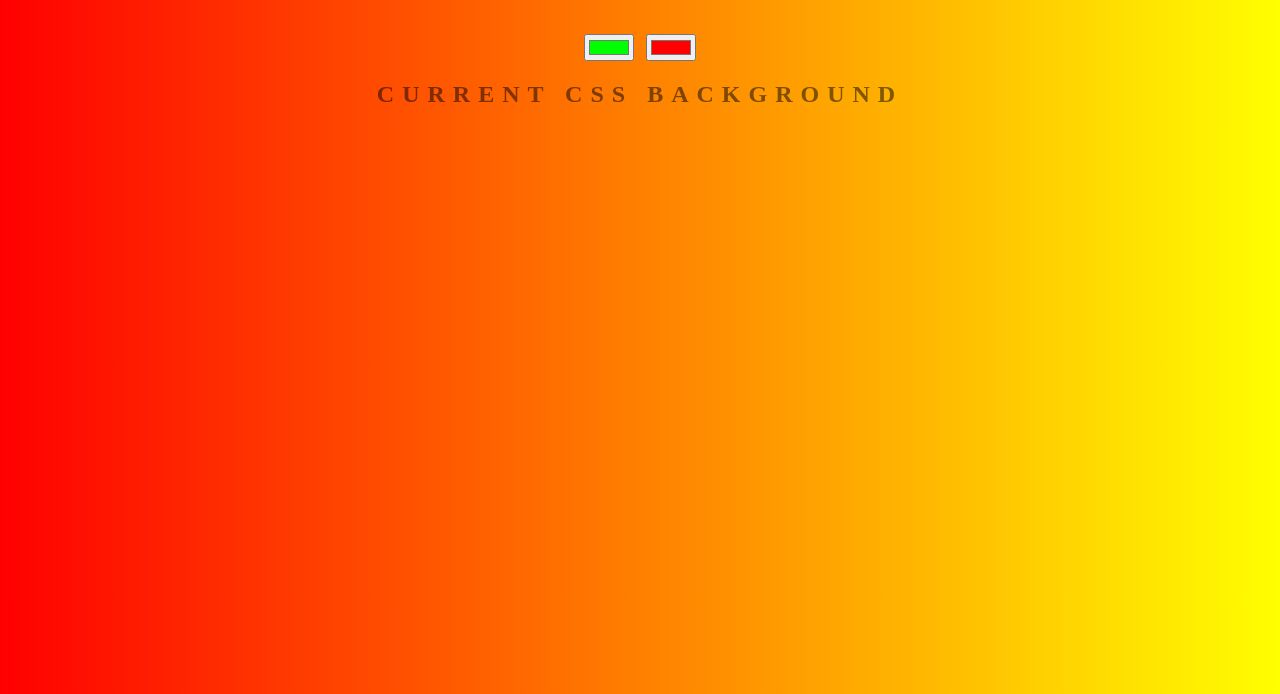
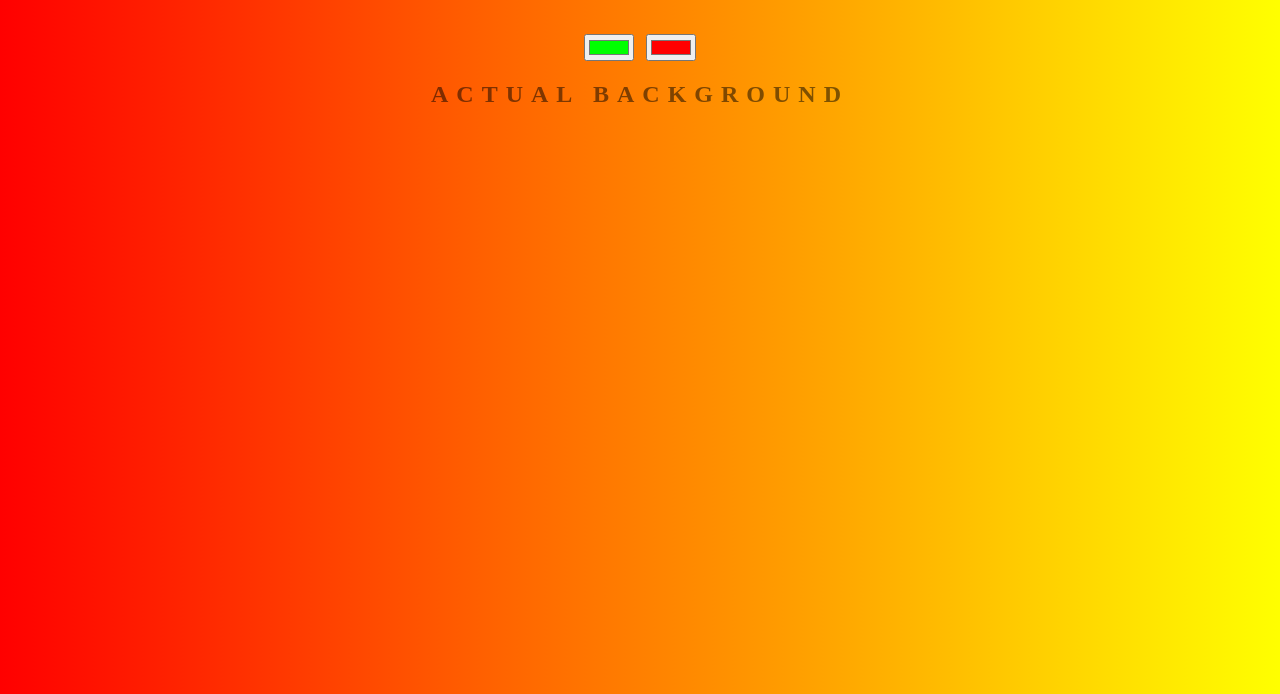
Before and after one commit to albertidaniel/background-generator, a plain HTML site: page index.html in a window 1280 px wide. Shown: the part 106-800 px from the top of the page. Drawn offline with Linux system fonts and the light colour scheme.

Commit message:
Changing to Actual

```diff
--- a/index.html
+++ b/index.html
@@ -11,7 +11,7 @@
     <h1>Cool Generator</h1>
     <input class="color1" type="color" name="color1" value="#00ff00">
     <input class="color2" type="color" name="color2" value="#ff0000">
-    <h2>Current CSS Background</h2>
+    <h2>Actual Background</h2>
     <h3></h3>
     <script type="text/javascript" src="script.js"></script>
 </body>
```
